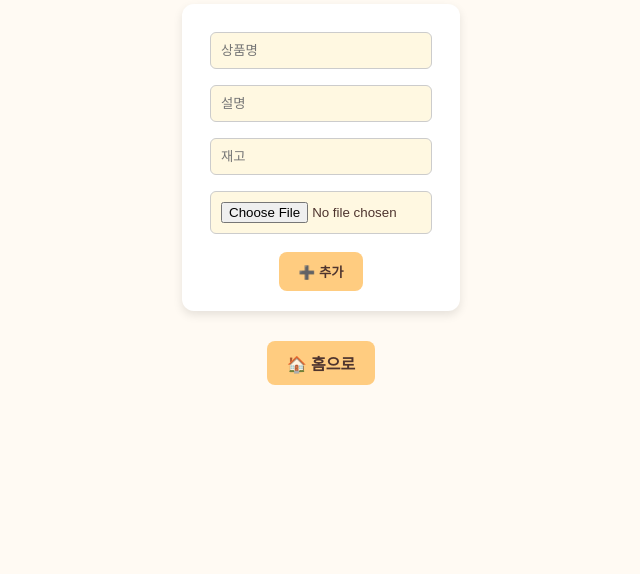
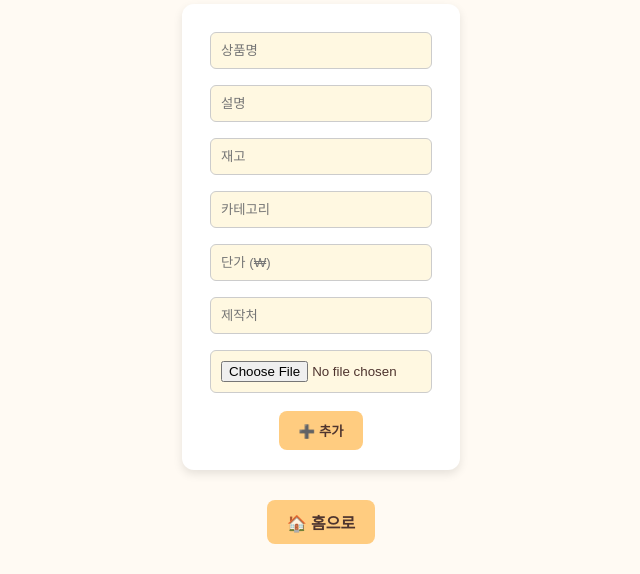
Before and after one commit to carrot0217/Betifulstore-app, a Flask app: page /admin/items in a window 1280 px wide. Shown: the part 129-703 px from the top of the page, without its empty margins (319-959 px from the left). Run offline with Flask 3, Linux system fonts and the light colour scheme; the visitor is signed in with stand-in values (Sample User, id 1).

Commit message:
Update admin_items.html

```diff
--- a/templates/admin_items.html
+++ b/templates/admin_items.html
@@ -74,12 +74,15 @@
     <div><input name="name" type="text" placeholder="상품명" required></div>
     <div><input name="description" type="text" placeholder="설명"></div>
     <div><input name="stock" type="number" placeholder="재고" required></div>
+    <div><input name="category" type="text" placeholder="카테고리"></div>
+    <div><input name="price" type="number" placeholder="단가 (₩)"></div>
+    <div><input name="manufacturer" type="text" placeholder="제작처"></div>
     <div><input name="image" type="file"></div>
     <button type="submit">➕ 추가</button>
   </form>
+
   <div style="margin-top: 30px;">
-  <a href="/admin/home" style="display:inline-block; padding:10px 20px; background-color:#ffcc80; color:#4e342e; font-weight:bold; border-radius:8px; text-decoration:none;">🏠 홈으로</a>
-</div>
-
+    <a href="/admin/home" style="display:inline-block; padding:10px 20px; background-color:#ffcc80; color:#4e342e; font-weight:bold; border-radius:8px; text-decoration:none;">🏠 홈으로</a>
+  </div>
 </body>
 </html>
```
